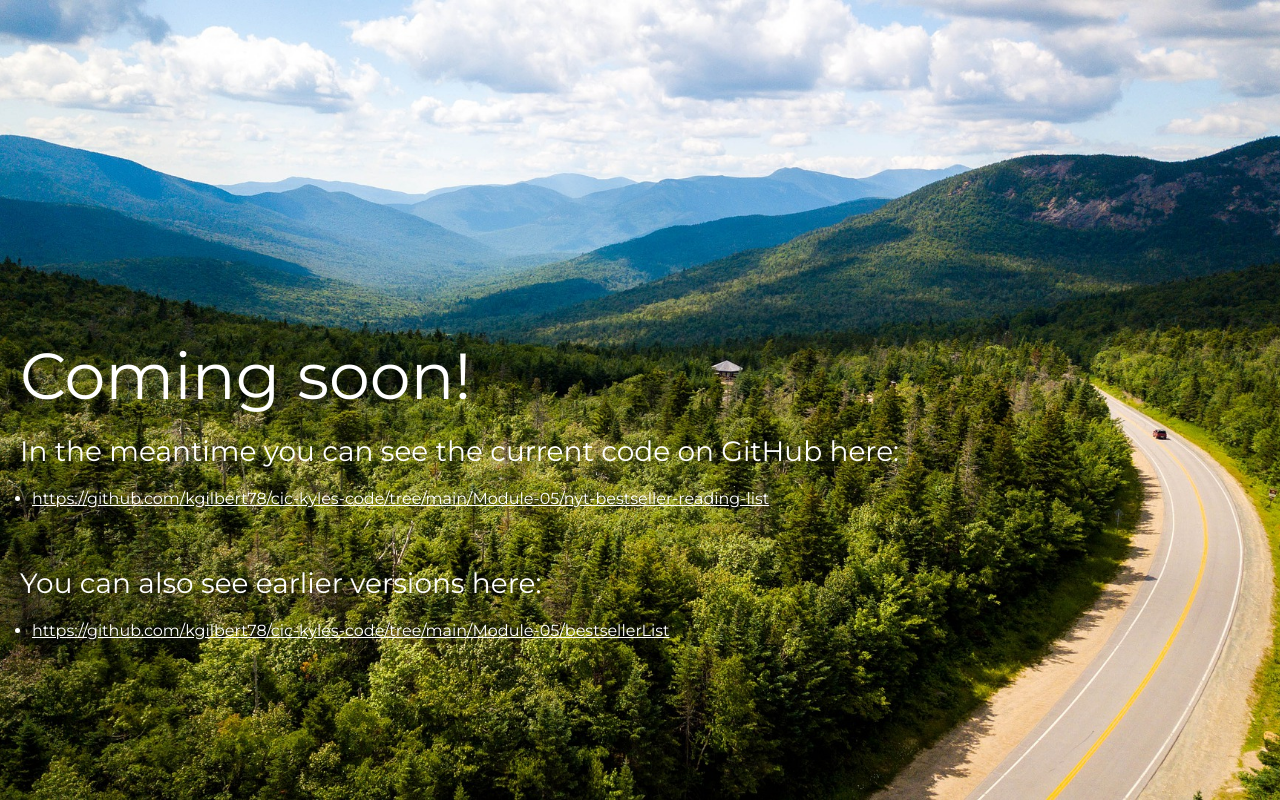
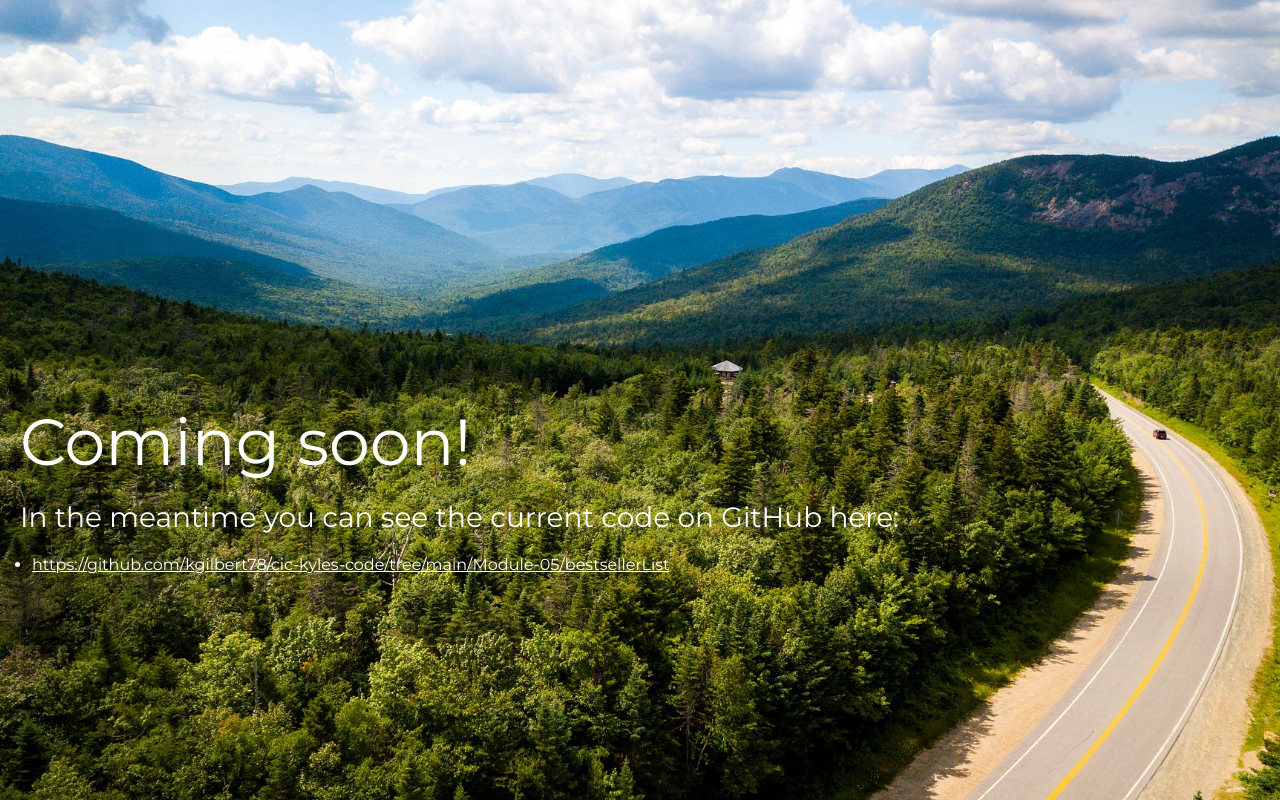
Before and after one commit to kgilbert78/kgilbert78.github.io, a website: page bestsellerlist.html in a window 1280 px wide. Drawn offline with nearby package versions, Linux system fonts and the light colour scheme.

```diff
--- a/bestsellerlist.html
+++ b/bestsellerlist.html
@@ -24,14 +24,7 @@
                         In the meantime you can see the current code on GitHub here:
                         <ul>
                             <li>
-                                <a class="text-white" href="https://github.com/kgilbert78/cic-kyles-code/tree/main/Module-05/nyt-bestseller-reading-list">https://github.com/kgilbert78/cic-kyles-code/tree/main/Module-05/nyt-bestseller-reading-list</a>
-                            </li>
-                        </ul>
-                    </p>
-                    <p>
-                        You can also see earlier versions here:
-                        <ul>
-                            <li><a class="text-white" href="https://github.com/kgilbert78/cic-kyles-code/tree/main/Module-05/bestsellerList">https://github.com/kgilbert78/cic-kyles-code/tree/main/Module-05/bestsellerList</a></li>
+                                <a class="text-white" href="https://github.com/kgilbert78/cic-kyles-code/tree/main/Module-05/bestsellerList">https://github.com/kgilbert78/cic-kyles-code/tree/main/Module-05/bestsellerList</a></li>
                         </ul>
                     </p>
                 </div>
```
Also changed, not shown: 2 other files.
